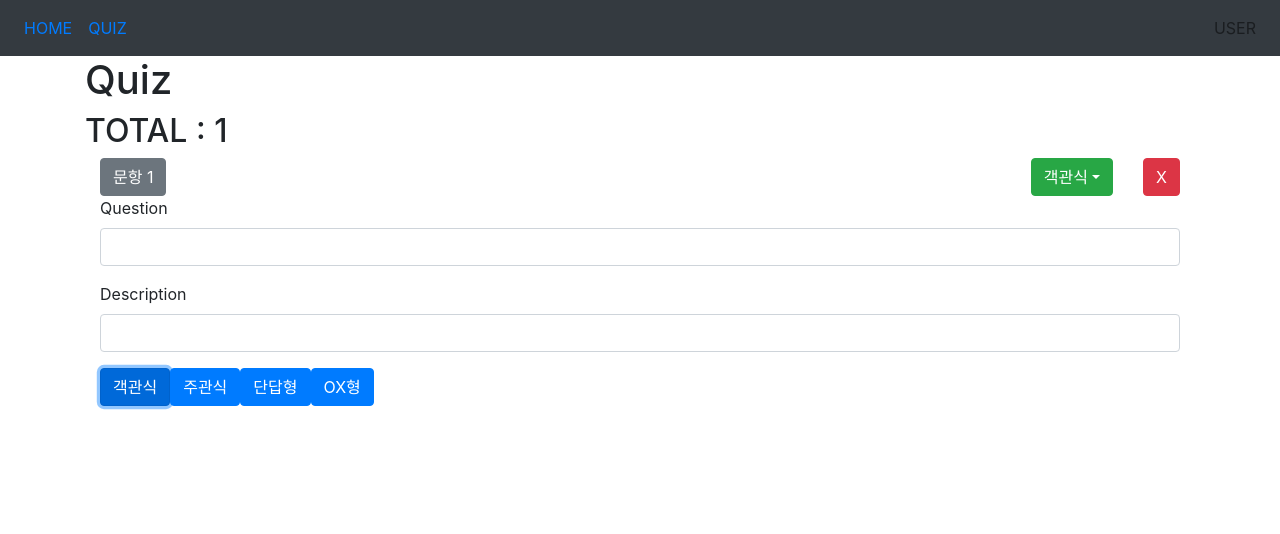
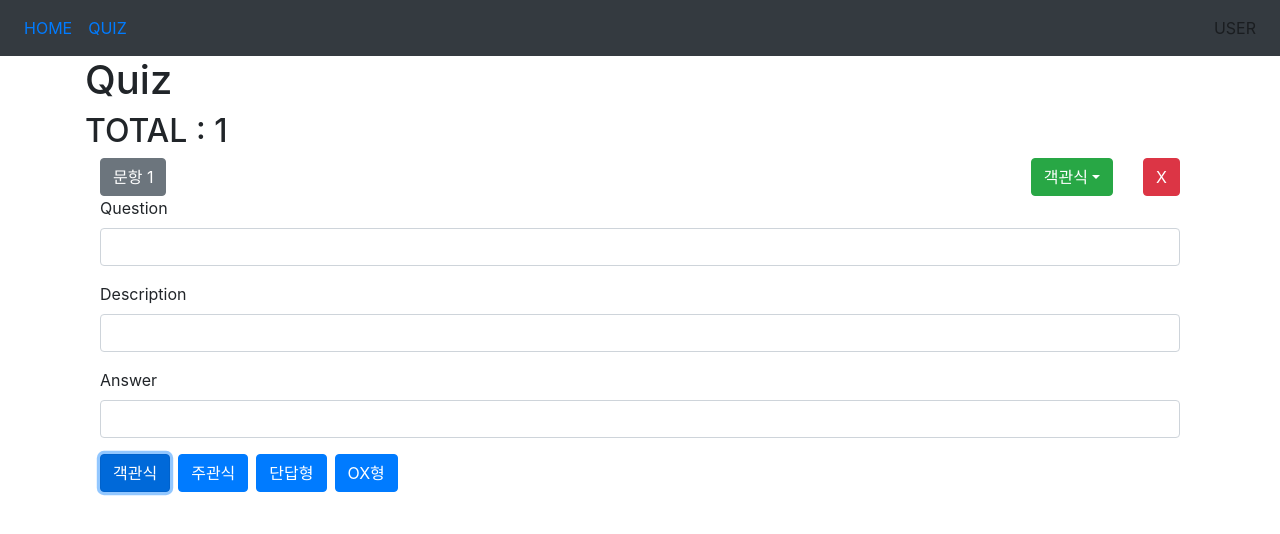
Before and after one commit to CSID-DGU/2020-1-OSSP-OSI-7, a React (Create React App) app in the folder frontend/: page /quiz in a window 1280 px wide. Both pictures are taken after a click on the button "객관식". Shown: the top 534 px of the page. Built offline with nearby package versions, Linux system fonts and the light colour scheme.

Commit message:
:recycle: fix addQuiz

```diff
--- /dev/null
+++ b/frontend/src/components/AnswerForm.js
@@ -0,0 +1,13 @@
+import React from 'react';
+import {Form} from 'react-bootstrap';
+
+const AnswerForm = () =>{
+    return (
+        <Form.Group>
+            <Form.Label>Answer</Form.Label>
+            <Form.Control></Form.Control>
+        </Form.Group>
+    )
+}
+
+export default AnswerForm;
--- a/frontend/src/components/Quiz.js
+++ b/frontend/src/components/Quiz.js
@@ -1,50 +1,65 @@
-import React, {useState, useEffect} from 'react';
-import {Button, Container} from 'react-bootstrap';
-import QuizForm from './QuizForm';
+import React, { useState, useEffect } from "react";
+import { Button, Container, ButtonToolbar, ButtonGroup } from "react-bootstrap";
+import QuizList from "./QuizList";
+import AnswerForm from "./AnswerForm";
 
-
-
-
-const Quiz = ()=>{
+const Quiz = () => {
     const [count, setCount] = useState(0);
     const [quizzes, setQuizzes] = useState([]);
 
-    const addQuiz = (quiz) =>{
-        setCount(count +1);
-        setQuizzes([...quizzes,quiz]);
-    }
+    const addQuiz = (type) => {
+        let eachQuiz = {
+            id: count,
+            type: type,
+            title: "",
+            description: "",
+            content:{
+                answer:"",
+            },
+        }
+        if (type === "mul_choices") {
+            eachQuiz.content.choices = [];
+        }
+        setQuizzes(
+            quizzes.concat(eachQuiz)
+        );
+        setCount(count + 1);
+    };
 
-    const removeQuiz = (index)=>{
-        quizzes.splice(index,1);
-        console.log(quizzes);
-        setQuizzes([quizzes]);
-        setCount(count-1);
-    }
+    const onRemove = (index) => {
+        let modifiedArray = quizzes.filter((quiz) => quiz.id !== index).map((quiz, index) => ({ id: index, type: quiz.type }));
+        setQuizzes(modifiedArray);
+        setCount(count - 1);
+    };
 
-
+    const onTypeChange = (index, type) => {
+        console.log(type);
+        setQuizzes(quizzes.map((quiz) => (quiz.id === index ? { ...quiz, type: type } : quiz)));
+    };
 
     return (
-    <Container>
-        <h1>
-            Quiz
-        </h1>
-        <h2>TOTAL : {count}</h2>
-        {
-            quizzes.map((quiz,index)=>{
-                console.log(count);
-                return (
-                    <QuizForm index={count} type={quiz.type} removeQuiz={removeQuiz}/>
-                )
-            })
-        }
         <Container>
-        <Button onClick={()=>{addQuiz({type:"mul_choices"})}}>객관식</Button>
-        <Button onClick={()=>{addQuiz({type:"essay"})}}>주관식</Button>
-        <Button onClick={()=>{addQuiz({type:"short_answer"})}}>단답형</Button>
-        <Button onClick={()=>{addQuiz({type:"binary"})}}>OX형</Button>
+            <h1>Quiz</h1>
+            <h2>TOTAL : {count}</h2>
+            <QuizList quizzes={quizzes} onRemove={onRemove} onTypeChange={onTypeChange} AnswerForm={<AnswerForm/>}/>
+            <Container>
+                <ButtonToolbar>
+                    <ButtonGroup className="mr-2">
+                        <Button onClick={() => addQuiz("mul_choices")}>객관식</Button>
+                    </ButtonGroup>
+                    <ButtonGroup className="mr-2">
+                        <Button onClick={() => addQuiz("essay")}>주관식</Button>
+                    </ButtonGroup>
+                    <ButtonGroup className="mr-2">
+                        <Button onClick={() => addQuiz("short_answer")}>단답형</Button>
+                    </ButtonGroup>
+                    <ButtonGroup>
+                        <Button onClick={() => addQuiz("binary")}>OX형</Button>
+                    </ButtonGroup>
+                </ButtonToolbar>
+            </Container>
         </Container>
-    </Container>
     );
-}
+};
 
 export default Quiz;
--- a/frontend/src/components/QuizForm.js
+++ b/frontend/src/components/QuizForm.js
@@ -1,40 +1,35 @@
-import React, {useState} from 'react';
-import {Button, Form, Dropdown, Container, Row, Col, Badge} from 'react-bootstrap';
+import React from 'react';
+import {Button, Form, Dropdown, Container, Row, Col} from 'react-bootstrap';
 
 
 
 
 const QuizForm = (props)=>{
-    const [id, setId] = useState(props.index);
-    const [type, setType] = useState(props.type);
-    const [question, setQuestion] = useState("");
     const koreanDict = {"mul_choices":"객관식", "essay":"주관식", "short_answer":"단답형","binary":"OX형"};
-    const removeQuiz = props.removeQuiz;
-    // const convert2Korean = (quizType)=>{
+    const {onRemove, onTypeChange, index, AnswerForm} = props;
 
-    // }
     return(
         <Container>
         <Row>
             <Col md={"auto"} className="mr-auto">
-            <Button variant="secondary">문항 {id}</Button>
+            <Button variant="secondary">문항 {index+1}</Button>
             </Col>
 
             <Col md={"auto"}>
             <Dropdown>
             <Dropdown.Toggle variant="success" id="dropdown-basic">
-                {koreanDict[type]}
+                {koreanDict[props.type]}
             </Dropdown.Toggle>
             <Dropdown.Menu>
-                <Dropdown.Item onClick={()=>{setType("mul_choices")}}>객관식</Dropdown.Item>
-                <Dropdown.Item onClick={()=>{setType("essay")}}>주관식</Dropdown.Item>
-                <Dropdown.Item onClick={()=>{setType("short_answer")}}>단답형</Dropdown.Item>
-                <Dropdown.Item onClick={()=>{setType("binary")}}>OX형</Dropdown.Item>
+                <Dropdown.Item onClick={()=>{onTypeChange(index,"mul_choices")}}>객관식</Dropdown.Item>
+                <Dropdown.Item onClick={()=>{onTypeChange(index,"essay")}}>주관식</Dropdown.Item>
+                <Dropdown.Item onClick={()=>{onTypeChange(index,"short_answer")}}>단답형</Dropdown.Item>
+                <Dropdown.Item onClick={()=>{onTypeChange(index,"binary")}}>OX형</Dropdown.Item>
             </Dropdown.Menu>
             </Dropdown>
             </Col>
             <Col md={"auto"}>
-                <Button variant="danger" onClick={()=>removeQuiz(id-1)}>X</Button>
+                <Button variant="danger" onClick={()=>onRemove(index)}>X</Button>
             </Col>
         </Row>
 
@@ -48,8 +43,8 @@ const QuizForm = (props)=>{
             <Form.Label>Description</Form.Label>
             <Form.Control></Form.Control>
         </Form.Group>
+        {AnswerForm}
         </Form>
-
         </Container>
         );
 }
--- /dev/null
+++ b/frontend/src/components/QuizList.js
@@ -0,0 +1,18 @@
+import React, {Fragment} from "react";
+import QuizForm from "./QuizForm";
+
+const QuizList = (props) => {
+    const { quizzes, onRemove, onTypeChange, AnswerForm } = props;
+
+    const QuizLists = quizzes.map((quiz, index) =>
+        <QuizForm key={quiz.id} index={quiz.id} type={quiz.type} onRemove={onRemove} onTypeChange={onTypeChange} AnswerForm={AnswerForm} />
+        );
+
+    return (
+        <Fragment>
+            {QuizLists}
+        </Fragment>
+    );
+};
+
+export default QuizList;
```
Also changed, not shown: frontend/src/components/ChoiceItem.js (added), frontend/src/components/ChoicesList.js (added).
